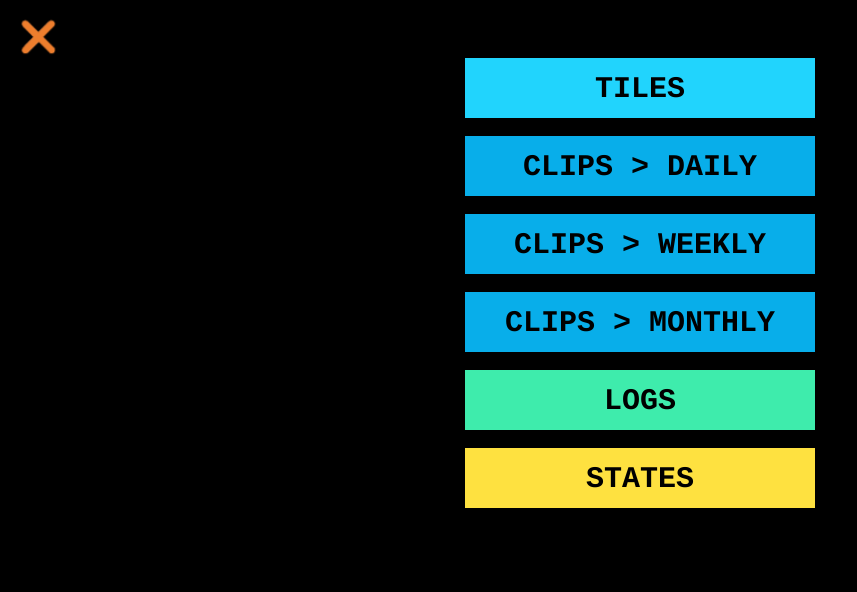
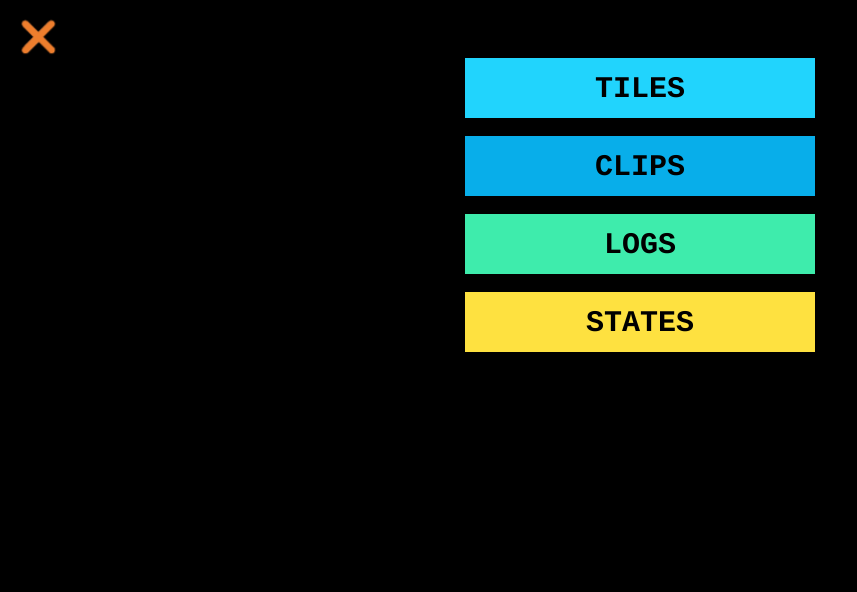
Before and after one commit to majo48/netcam-git, a Flask app: page /menu/main in a window 1280 px wide. Shown: the top 592 px of the page, without its empty margins (0-857 px from the left). After the commit the page ends 352 px from the top, so only its background shows below. Run offline with Flask 3, Linux system fonts and the light colour scheme; parts of the project's set-up code (start-up, migrations or seed data) failed here and were passed over.

Commit message:
Upgrade clips code section Preparations for displaying the video clips; choose day, choose clip then display clip picture, etc.

```diff
--- a/netcam/netcam-app.py
+++ b/netcam/netcam-app.py
@@ -17,7 +17,6 @@ from flask import session
 from flask import request
 from cameras import config
 from logger import tcpserver
-import logging
 import threading
 from threading import current_thread
 from multiprocessing.connection import Client
@@ -25,6 +24,8 @@ import cv2
 import sys
 import uuid
 import subprocess
+
+# FLASK CODE SECTION ===================================================
 
 app = Flask(__name__)
 
@@ -147,31 +148,31 @@ def tiles():
     return rsp
 
 # -----------------------------------------------------------
-@app.route("/menu/clips")
-def menu_clips():
-    template = 'menu.clips.html'
+@app.route("/clips")
+@app.route("/clips/<index>")
+def clips(index=''):
+    template = 'clips.html'
+    infos = get_infos(index)
     rsp = make_response(
         render_template(
             template_name_or_list=template,
             navigation={
                 "icon": "cross",
-                "url": url_for("home", _external=True)}
+                "url": url_for("home", _external=True)},
+            attributes={
+                "date": index,
+                "infos": infos
+            }
         ))
     return rsp
 
-# -----------------------------------------------------------
-@app.route("/clips/<period>")
-def clips(period):
-    template = 'clips.html'
-    rsp = make_response(
-        render_template(
-            template_name_or_list=template,
-            period=period,
-            navigation={
-                "icon": "cross",
-                "url": url_for("home", _external=True)}
-        ))
-    return rsp
+def get_infos(idx):
+    """ get the infos for video clips of one day """
+    if idx == '' or idx is None:
+        return {} # todo get these infos from the database: date, weekday, no. of clips
+    else:
+        # get the infos of all videoclips for idx
+        return {} # todo get these infos from the database: all video files & attributes for day 'idx'
 
 # -----------------------------------------------------------
 @app.route("/clip/<clipdate>/<cliptime>")
@@ -306,7 +307,7 @@ def get_log_items(index):
         log_items.append('No log items available.')
     return log_items
 
-# ===========================================================
+# MAIN CODE SECTION ===========================================================
 
 def get_process_infos(key):
     """ get name + index of each netcam-recorder.py application running as a process """
--- a/netcam/templates/clips.html
+++ b/netcam/templates/clips.html
@@ -1,5 +1,5 @@
 {# Copyright (c) 2022 Martin Jonasse, Zug, Switzerland #}
 {% extends "base.html" %}
 {% block content %}
-<p>Clips {{ period }} page, work in progress.</p>
+<p>Clips page, work in progress.</p>
 {% endblock content %}
--- a/netcam/templates/menu.main.html
+++ b/netcam/templates/menu.main.html
@@ -9,18 +9,8 @@
     </button>
     <br><br>
     <button type=button class="btn btn-beta"
-            onClick="navigateTo('http://{{request.host}}{{url_for('clips',period='daily')}}')">
-        <span>CLIPS > DAILY</span>
-    </button>
-    <br><br>
-    <button type=button class="btn btn-beta"
-            onClick="navigateTo('http://{{request.host}}{{url_for('clips',period='weekly')}}')">
-        <span>CLIPS > WEEKLY</span>
-    </button>
-    <br><br>
-    <button type=button class="btn btn-beta"
-            onClick="navigateTo('http://{{request.host}}{{url_for('clips',period='monthly')}}')">
-        <span>CLIPS > MONTHLY</span>
+            onClick="navigateTo('http://{{request.host}}{{url_for('clips')}}')">
+        <span>CLIPS</span>
     </button>
     <br><br>
     <button type=button class="btn btn-delta"
```
Also changed, not shown: netcam/templates/menu.clips.html (deleted, +0 -21 lines).
